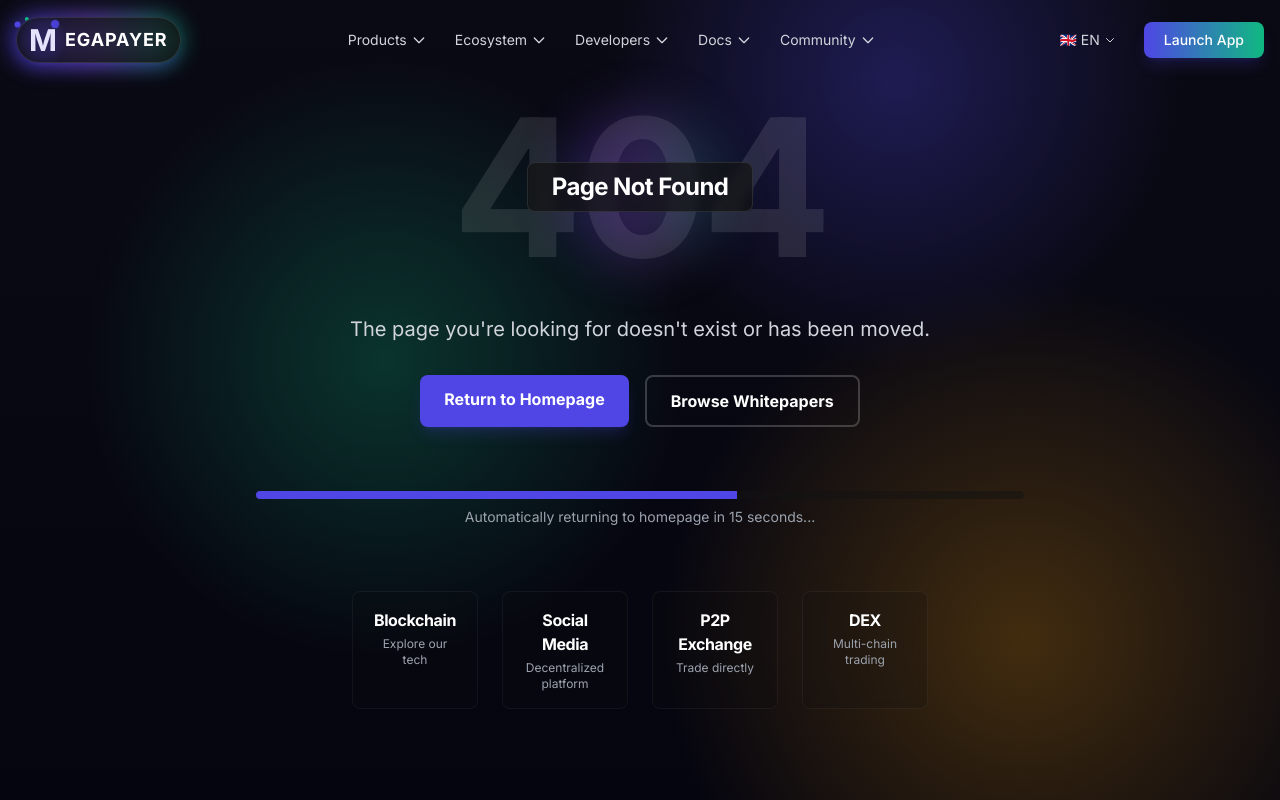
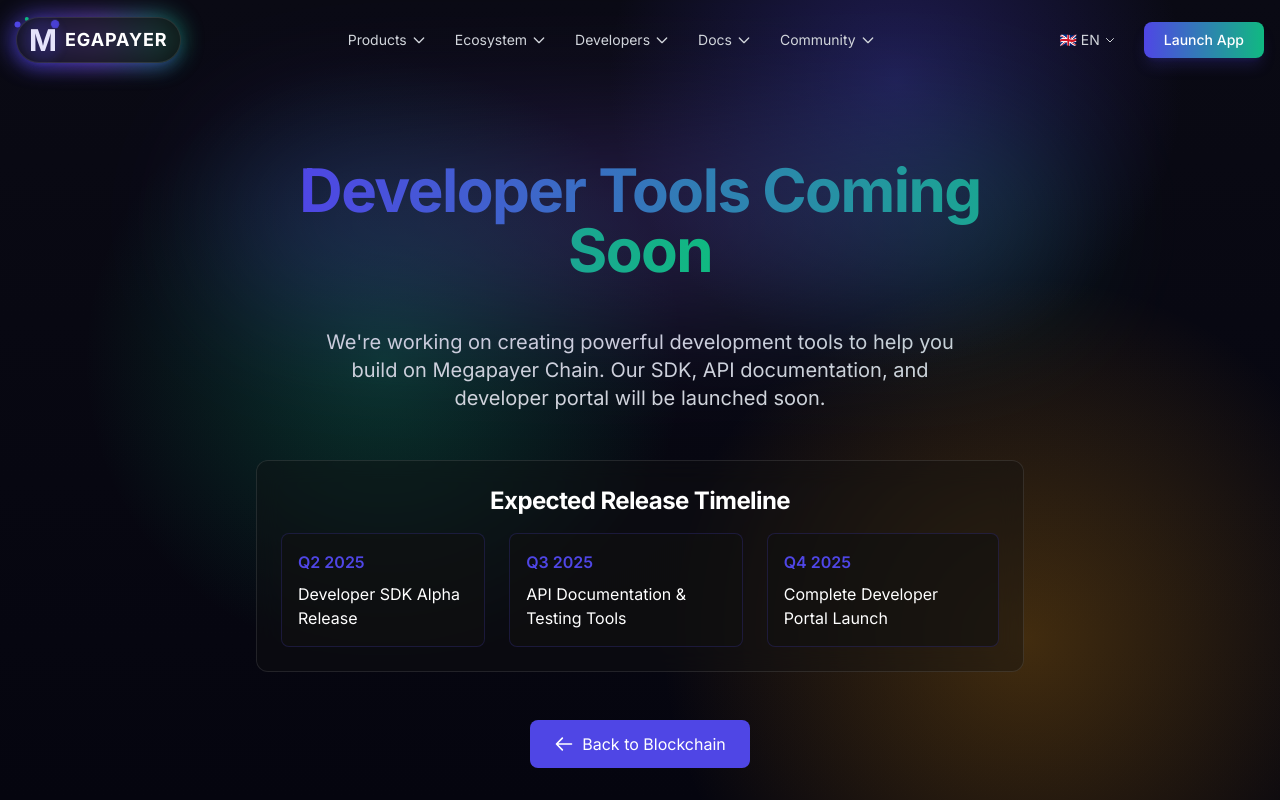
Before and after one commit to AbuAisha8994/MegapayerFrontend, a Next.js app: page /developers/getting-started in a window 1280 px wide. Before the commit this address had no page. Shown: the top 800 px of the page. Built offline with nearby package versions, Linux system fonts and the light colour scheme.

Commit message:
Blockchain page fixed

```diff
--- a/src/pages/blockchain.tsx
+++ b/src/pages/blockchain.tsx
@@ -453,7 +453,7 @@ const BlockchainPage = () => {
                     Build your first smart contract in minutes
                   </div>
                   <Link
-                    href="/build/smart-contracts"
+                    href="/developers/getting-started"
                     className="px-4 py-2 bg-primary/20 hover:bg-primary/30 text-primary rounded-lg text-sm transition-colors"
                   >
                     Try Builder →
@@ -557,7 +557,7 @@ const BlockchainPage = () => {
 
                 <div className="grid grid-cols-1 sm:grid-cols-2 gap-4">
                   <Link
-                    href="/developers/sdk"
+                    href="/developers/getting-started"
                     className="bg-dark/40 backdrop-blur-sm hover:bg-dark/60 p-4 rounded-lg flex items-center transition-colors"
                   >
                     <div className="p-2 bg-primary/20 rounded-full mr-3">
@@ -579,7 +579,7 @@ const BlockchainPage = () => {
                   </Link>
 
                   <Link
-                    href="/developers/api"
+                    href="/developers/getting-started"
                     className="bg-dark/40 backdrop-blur-sm hover:bg-dark/60 p-4 rounded-lg flex items-center transition-colors"
                   >
                     <div className="p-2 bg-primary/20 rounded-full mr-3">
@@ -601,7 +601,7 @@ const BlockchainPage = () => {
                   </Link>
 
                   <Link
-                    href="/developers/github"
+                    href="/developers/getting-started"
                     className="bg-dark/40 backdrop-blur-sm hover:bg-dark/60 p-4 rounded-lg flex items-center transition-colors"
                   >
                     <div className="p-2 bg-primary/20 rounded-full mr-3">
@@ -618,7 +618,7 @@ const BlockchainPage = () => {
                   </Link>
 
                   <Link
-                    href="/developers/tutorials"
+                    href="/developers/getting-started"
                     className="bg-dark/40 backdrop-blur-sm hover:bg-dark/60 p-4 rounded-lg flex items-center transition-colors"
                   >
                     <div className="p-2 bg-primary/20 rounded-full mr-3">
--- /dev/null
+++ b/src/pages/developers/getting-started.tsx
@@ -0,0 +1,108 @@
+import { motion } from "framer-motion";
+import Head from "next/head";
+import Link from "next/link";
+import Layout from "@/components/layout/Layout";
+
+const DeveloperGettingStartedPage = () => {
+  return (
+    <Layout>
+      <Head>
+        <title>Developer Tools - Coming Soon | Megapayer</title>
+        <meta
+          name="description"
+          content="Megapayer developer tools and SDK coming soon"
+        />
+      </Head>
+
+      <div className="min-h-screen pt-32 flex flex-col items-center justify-center px-4">
+        <div className="max-w-3xl w-full text-center">
+          {/* Animated coming soon message */}
+          <motion.div
+            initial={{ scale: 0.8, opacity: 0 }}
+            animate={{ scale: 1, opacity: 1 }}
+            transition={{ duration: 0.8 }}
+            className="mb-12 relative"
+          >
+            <div className="absolute -inset-10 bg-gradient-to-r from-primary via-violet-500 to-secondary opacity-20 blur-3xl rounded-full"></div>
+            <h1 className="text-4xl md:text-6xl font-bold relative">
+              <span className="bg-clip-text text-transparent bg-gradient-to-r from-primary to-secondary">
+                Developer Tools Coming Soon
+              </span>
+            </h1>
+          </motion.div>
+
+          {/* Description */}
+          <motion.p
+            className="text-lg md:text-xl text-gray-300 mb-12 max-w-2xl mx-auto"
+            initial={{ y: 20, opacity: 0 }}
+            animate={{ y: 0, opacity: 1 }}
+            transition={{ delay: 0.3, duration: 0.8 }}
+          >
+            We're working on creating powerful development tools to help you
+            build on Megapayer Chain. Our SDK, API documentation, and developer
+            portal will be launched soon.
+          </motion.p>
+
+          {/* Timeline */}
+          <motion.div
+            className="mb-12 bg-dark/40 backdrop-blur-md p-6 rounded-xl border border-white/10"
+            initial={{ y: 20, opacity: 0 }}
+            animate={{ y: 0, opacity: 1 }}
+            transition={{ delay: 0.5, duration: 0.8 }}
+          >
+            <h2 className="text-2xl font-bold mb-4">
+              Expected Release Timeline
+            </h2>
+            <div className="flex flex-col md:flex-row justify-center gap-6 text-left">
+              <div className="bg-dark/60 p-4 rounded-lg border border-primary/20">
+                <div className="text-primary font-semibold mb-2">Q2 2025</div>
+                <div className="text-white">Developer SDK Alpha Release</div>
+              </div>
+              <div className="bg-dark/60 p-4 rounded-lg border border-primary/20">
+                <div className="text-primary font-semibold mb-2">Q3 2025</div>
+                <div className="text-white">
+                  API Documentation & Testing Tools
+                </div>
+              </div>
+              <div className="bg-dark/60 p-4 rounded-lg border border-primary/20">
+                <div className="text-primary font-semibold mb-2">Q4 2025</div>
+                <div className="text-white">
+                  Complete Developer Portal Launch
+                </div>
+              </div>
+            </div>
+          </motion.div>
+
+          {/* Sign up for updates */}
+          <motion.div
+            initial={{ y: 20, opacity: 0 }}
+            animate={{ y: 0, opacity: 1 }}
+            transition={{ delay: 0.7, duration: 0.8 }}
+          >
+            <Link
+              href="/blockchain"
+              className="px-6 py-3 rounded-lg bg-primary hover:bg-primary-dark text-white transition-all duration-300 inline-flex items-center"
+            >
+              <svg
+                className="w-5 h-5 mr-2"
+                fill="none"
+                stroke="currentColor"
+                viewBox="0 0 24 24"
+              >
+                <path
+                  strokeLinecap="round"
+                  strokeLinejoin="round"
+                  strokeWidth={2}
+                  d="M10 19l-7-7m0 0l7-7m-7 7h18"
+                />
+              </svg>
+              Back to Blockchain
+            </Link>
+          </motion.div>
+        </div>
+      </div>
+    </Layout>
+  );
+};
+
+export default DeveloperGettingStartedPage;
```
